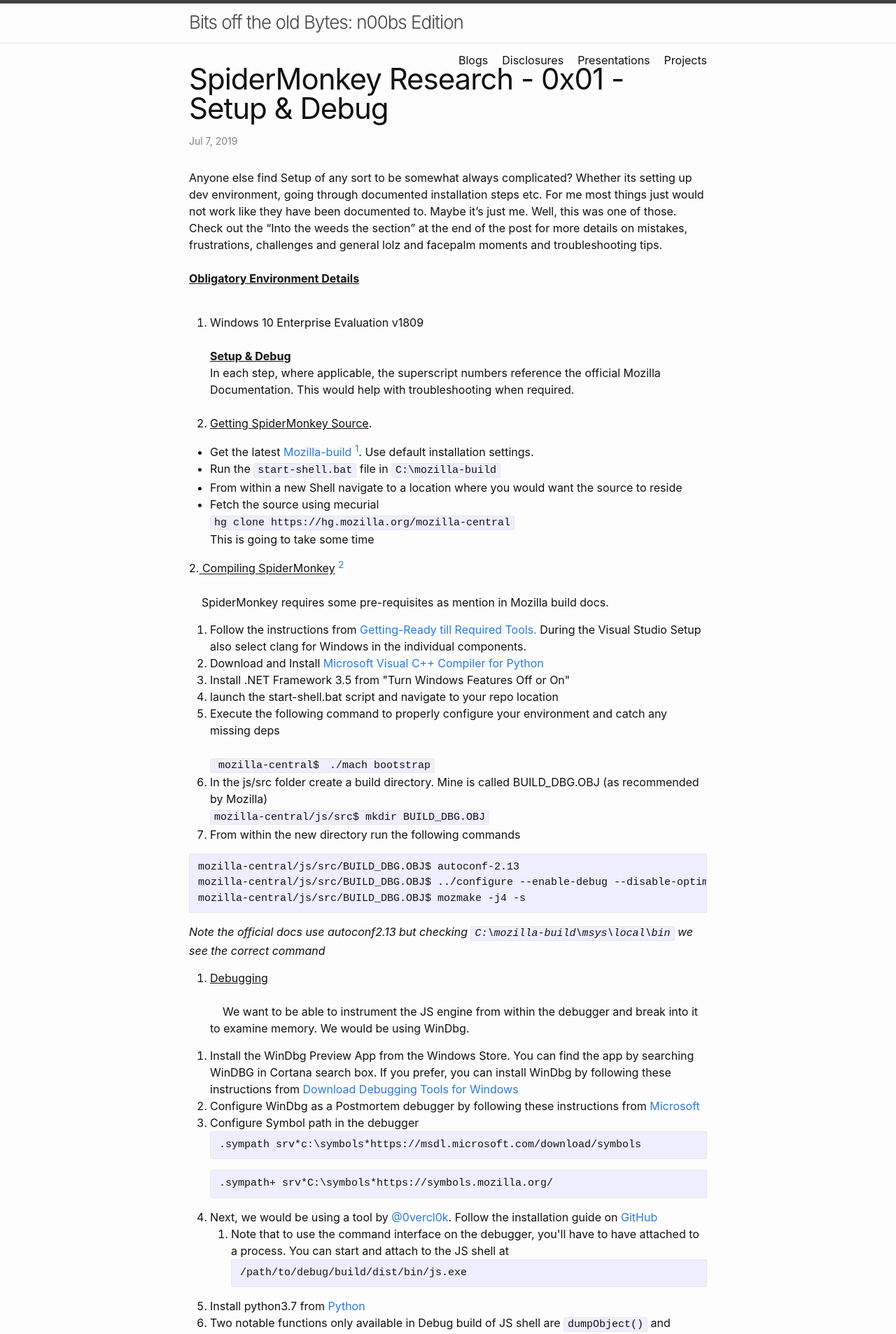
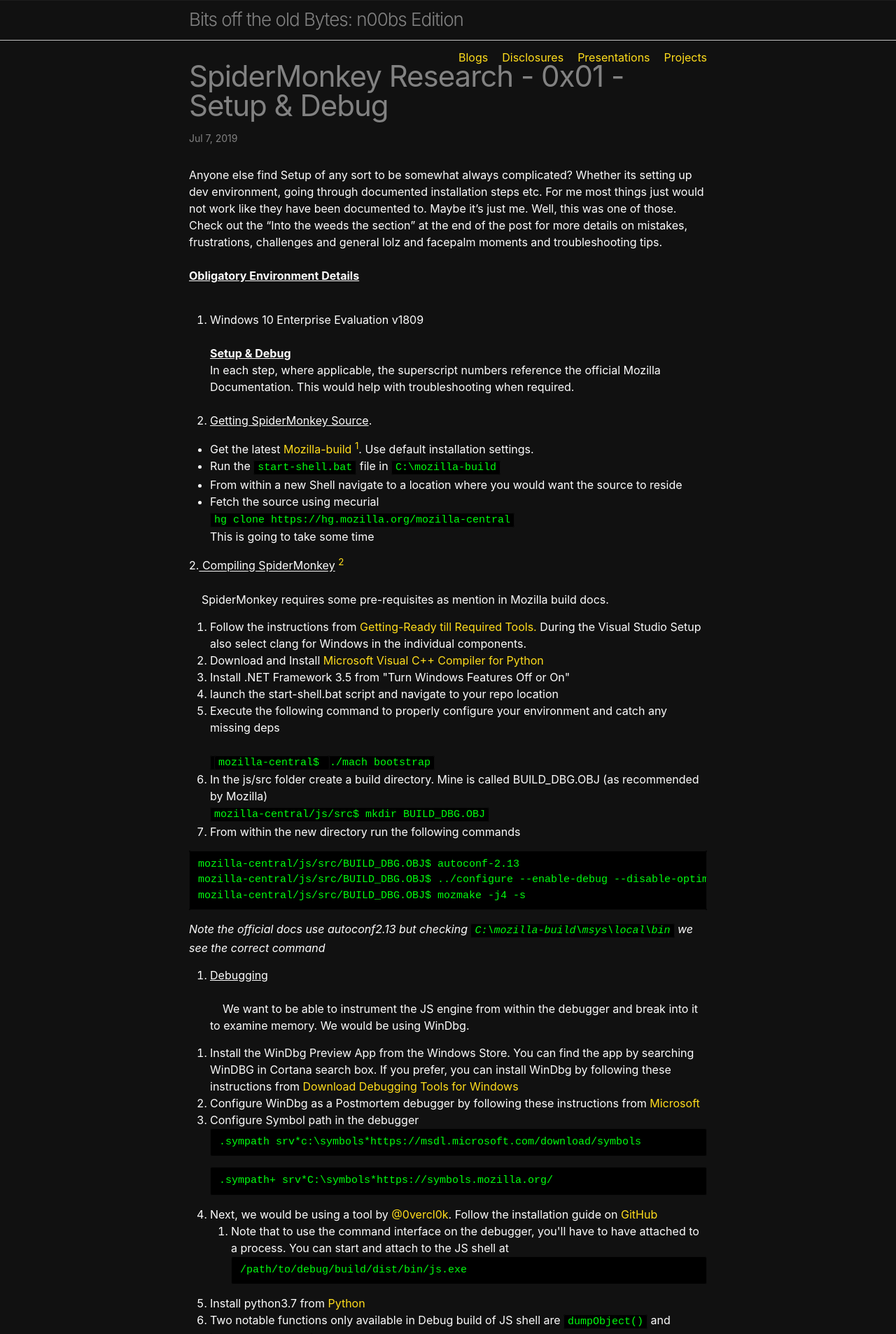
Before and after one commit to glitchnsec/glitchnsec.github.io, a Jekyll site: the page built from _posts/2019-07-07-spidermoneky-research-0x01-setup-debug.md, in a window 1280 px wide. Shown: the top 1907 px of the page at 70% size. Built offline with Jekyll 4.4.1, drawn with Linux system fonts in a browser that asks for light colours.

Commit message:
Implementing light and dark mode and fixed header scrolling

```diff
--- a/_sass/minima.scss
+++ b/_sass/minima.scss
@@ -10,6 +10,51 @@ $base-line-height: 1.5 !default;
 
 $spacing-unit:     30px !default;
 
+/**
+html, html[data-theme="light"] {
+  $text-color:       #111 !default;
+  $background-color: #fdfdfd !default;
+  $brand-color:      #2a7ae2 !default;
+
+  $grey-color:       #828282 !default;
+  $grey-color-light: lighten($grey-color, 40%) !default;
+  $grey-color-dark:  darken($grey-color, 25%) !default;
+}
+
+html[data-theme="dark"] {
+  $text-color:       #fdfdfd !default;
+  $background-color: #111 !default;
+  $brand-color:      #ffdd1c !default;
+
+  $grey-color:       #828282 !default;
+  $grey-color-light: darken($grey-color, 25%) !default;
+  $grey-color-dark:  lighten($grey-color, 40%) !default;
+
+@media (prefers-color-scheme: dark) {
+  html, html[data-them="dark"]{
+    $text-color:       #fdfdfd !default;
+    $background-color: #111 !default;
+    $brand-color:      #ffdd1c !default;
+
+    $grey-color:       #828282 !default;
+    $grey-color-light: darken($grey-color, 25%) !default;
+    $grey-color-dark:  lighten($grey-color, 40%) !default;
+  }
+
+  html[data-theme="light"]{
+    $text-color:       #111 !default;
+    $background-color: #fdfdfd !default;
+    $brand-color:      #2a7ae2 !default;
+
+    $grey-color:       #828282 !default;
+    $grey-color-light: lighten($grey-color, 40%) !default;
+    $grey-color-dark:  darken($grey-color, 25%) !default;
+  }
+}
+
+**/
+
+/**
 $text-color:       #111 !default;
 $background-color: #fdfdfd !default;
 $brand-color:      #2a7ae2 !default;
@@ -17,6 +62,18 @@ $brand-color:      #2a7ae2 !default;
 $grey-color:       #828282 !default;
 $grey-color-light: lighten($grey-color, 40%) !default;
 $grey-color-dark:  darken($grey-color, 25%) !default;
+**/
+
+$text-color:       #fdfdfd !default;
+$background-color: #111 !default;
+$brand-color:      #ffdd1c !default;
+$code-border-color: #0f0f0f;// #828282 !default;
+$code-background-color:  darken($code-border-color, 50%) !default;
+$code-text-color: rgb(1, 255, 14);
+
+$grey-color:       #828282 !default;
+$grey-color-light: lighten($grey-color, 25%) !default;
+$grey-color-dark:  darken($grey-color, 40%) !default;
 
 $table-text-align: left !default;
 
--- a/_sass/minima/_base.scss
+++ b/_sass/minima/_base.scss
@@ -25,6 +25,10 @@ body {
   min-height: 100vh;
   flex-direction: column;
   height: 100%;
+}
+
+h1, h2, h3, h4, h5, h6 {
+  color: $grey-color;
 }
 
 html {
@@ -173,9 +177,10 @@ blockquote {
 pre,
 code {
   @include relative-font-size(0.9375);
-  border: 1px solid $grey-color-light;
+  border: 1px solid $code-border-color;
   border-radius: 3px;
-  background-color: #eef;
+  background-color: $code-background-color;
+  color: $code-text-color;
 }
 
 code {
--- a/_sass/minima/_layout.scss
+++ b/_sass/minima/_layout.scss
@@ -2,12 +2,18 @@
  * Site header
  */
 .site-header {
-  border-top: 5px solid $grey-color-dark;
+  border-top: 1px solid $grey-color-dark;
   border-bottom: 1px solid $grey-color-light;
   min-height: $spacing-unit * 1.865;
 
   // Positioning context for the mobile navigation icon
   position: relative;
+}
+
+.sticky {
+  position: relative;
+  top: 0;
+  width: 100%
 }
 
 .site-title {
@@ -20,7 +26,7 @@
 
   &,
   &:visited {
-    color: $grey-color-dark;
+    color: $grey-color;
   }
 }
 
@@ -37,7 +43,7 @@
   }
 
   .page-link {
-    color: $text-color;
+    color: $brand-color;
     line-height: $base-line-height;
 
     // Gaps between nav items, but not on the last one
@@ -180,6 +186,10 @@
   flex: 1;
 }
 
+.sticky + .page-content {
+  padding-top: $spacing-unit 102;
+}
+
 .page-heading {
   @include relative-font-size(2);
 }
--- a/_sass/minima/_syntax-highlighting.scss
+++ b/_sass/minima/_syntax-highlighting.scss
@@ -2,11 +2,11 @@
  * Syntax highlighting styles
  */
 .highlight {
-  background: #fff;
+  background: $code-background-color;
   @extend %vertical-rhythm;
 
   .highlighter-rouge & {
-    background: #eef;
+    background: $code-background-color;
   }
 
   .c     { color: #998; font-style: italic } // Comment
```
Also changed, not shown: _layouts/default.html (+13 -0 lines).
